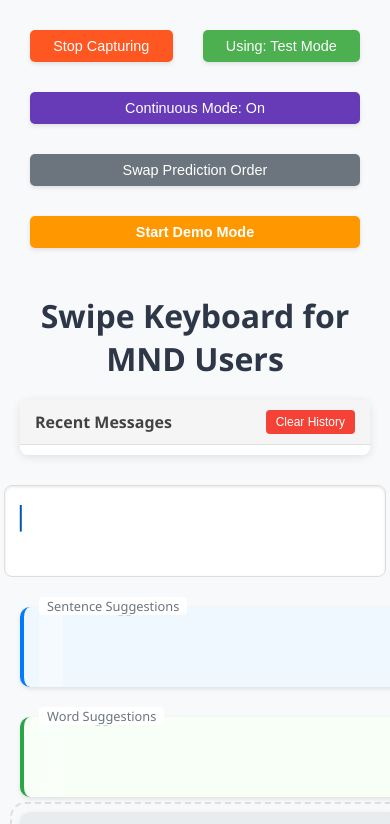
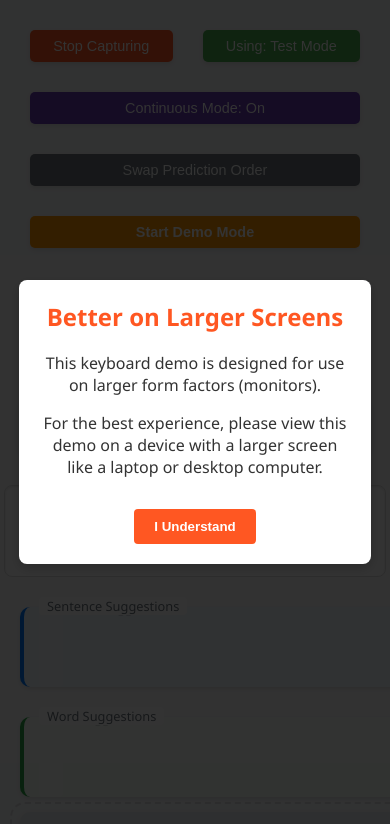
Before and after one commit to cmlmanni/swipe-keyboard, a plain HTML site: page index.html in a window 390 px wide. Shown: the top 824 px of the page. Drawn offline with Linux system fonts and the light colour scheme.

Commit message:
try add mobile warning

```diff
--- a/index.html
+++ b/index.html
@@ -4,8 +4,88 @@
     <meta charset="UTF-8" />
     <title>Swipe Keyboard for MND Users</title>
     <link rel="stylesheet" href="styles.css" />
+    <style>
+      #mobileWarning {
+        display: none;
+        position: fixed;
+        top: 0;
+        left: 0;
+        width: 100%;
+        height: 100%;
+        background-color: rgba(0, 0, 0, 0.8);
+        z-index: 10000;
+        justify-content: center;
+        align-items: center;
+      }
+
+      .warning-content {
+        background-color: white;
+        padding: 20px;
+        border-radius: 8px;
+        max-width: 80%;
+        text-align: center;
+        box-shadow: 0 4px 12px rgba(0, 0, 0, 0.2);
+      }
+
+      .warning-content h2 {
+        color: #ff5722;
+        margin-top: 0;
+      }
+
+      #dismissWarning {
+        background-color: #ff5722;
+        color: white;
+        border: none;
+        padding: 10px 20px;
+        border-radius: 4px;
+        margin-top: 15px;
+        cursor: pointer;
+        font-weight: bold;
+      }
+    </style>
+    <script>
+      // Check if device is mobile when page loads
+      window.addEventListener("load", function () {
+        // Check if using a mobile device (based on screen width)
+        if (window.innerWidth < 1000) {
+          showMobileWarning();
+        }
+      });
+
+      function showMobileWarning() {
+        const warning = document.getElementById("mobileWarning");
+        if (warning) {
+          warning.style.display = "flex";
+        }
+      }
+
+      function dismissWarning() {
+        const warning = document.getElementById("mobileWarning");
+        if (warning) {
+          warning.style.display = "none";
+        }
+      }
+    </script>
   </head>
   <body>
+    <!-- Mobile warning popup -->
+    <div id="mobileWarning">
+      <div class="warning-content">
+        <h2>Better on Larger Screens</h2>
+        <p>
+          This keyboard demo is designed for use on larger form factors
+          (monitors).
+        </p>
+        <p>
+          For the best experience, please view this demo on a device with a
+          larger screen like a laptop or desktop computer.
+        </p>
+        <button id="dismissWarning" onclick="dismissWarning()">
+          I Understand
+        </button>
+      </div>
+    </div>
+
     <!-- Control buttons in a single row -->
     <div id="controlButtons">
       <button id="captureToggle">Start Capturing</button>
```
